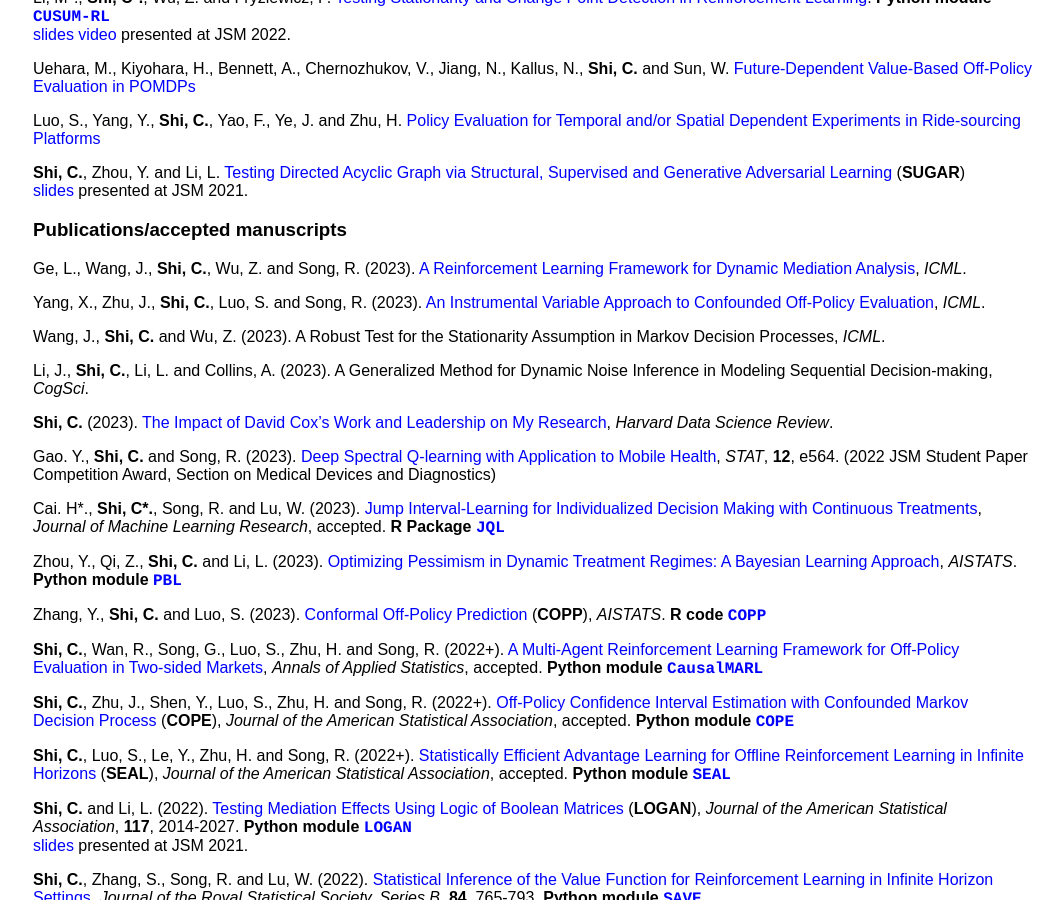
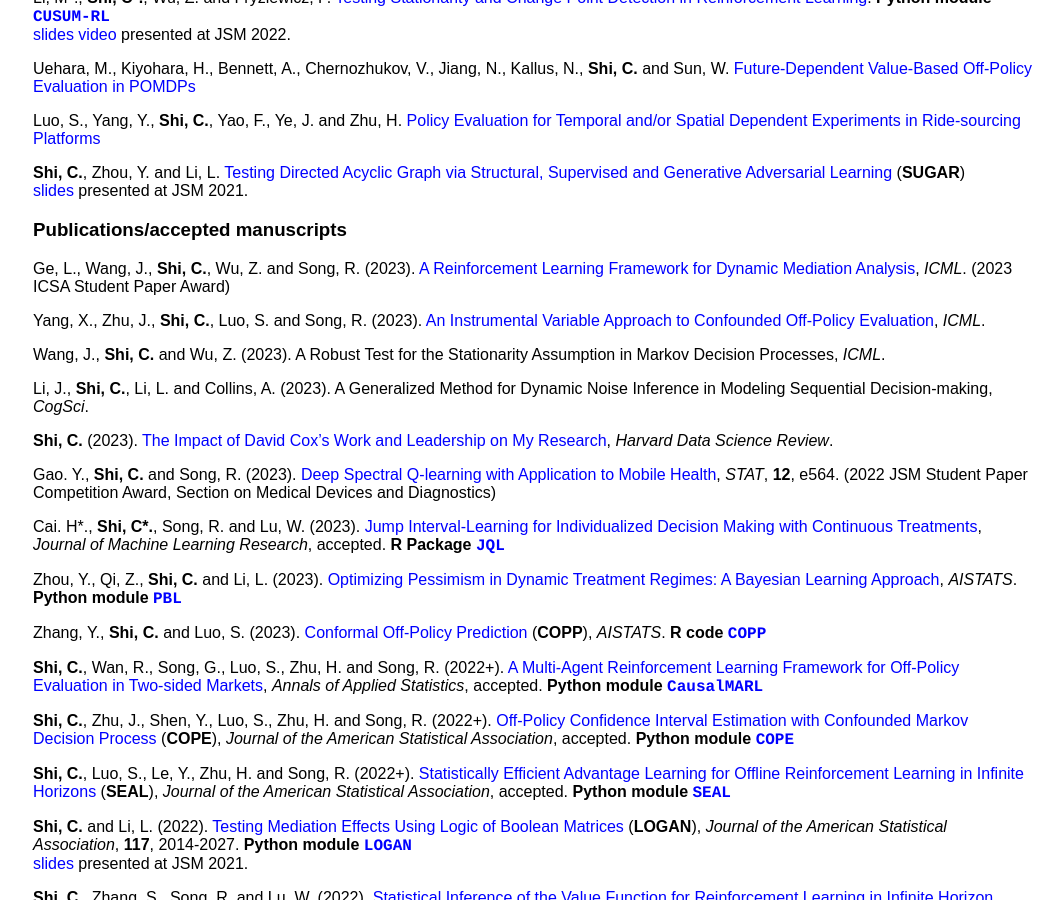
Before and after one commit to callmespring/callmespring.github.io, a Jekyll site: the page built from publication.md, in a window 1280 px wide and 900 px high, scrolled down 479 px. Shown: the whole window, without its empty margins (107-1170 px from the left). Built offline with Jekyll 4.4.1, drawn with Linux system fonts in a browser that asks for light colours.

Commit message:
Update publication.md

```diff
--- a/publication.md
+++ b/publication.md
@@ -41,7 +41,7 @@
 ### Publications/accepted manuscripts
 
 Ge, L., Wang, J., **Shi, C.**, Wu, Z. and Song, R. (2023). [A Reinforcement Learning Framework for Dynamic
-Mediation Analysis](https://arxiv.org/pdf/2301.13348.pdf), _ICML_.
+Mediation Analysis](https://arxiv.org/pdf/2301.13348.pdf), _ICML_. (2023 ICSA Student Paper Award)
 
 Yang, X., Zhu, J., **Shi, C.**, Luo, S. and Song, R. (2023). [An Instrumental Variable Approach to Confounded Off-Policy Evaluation](https://arxiv.org/pdf/2212.14468.pdf), _ICML_.
 
```
